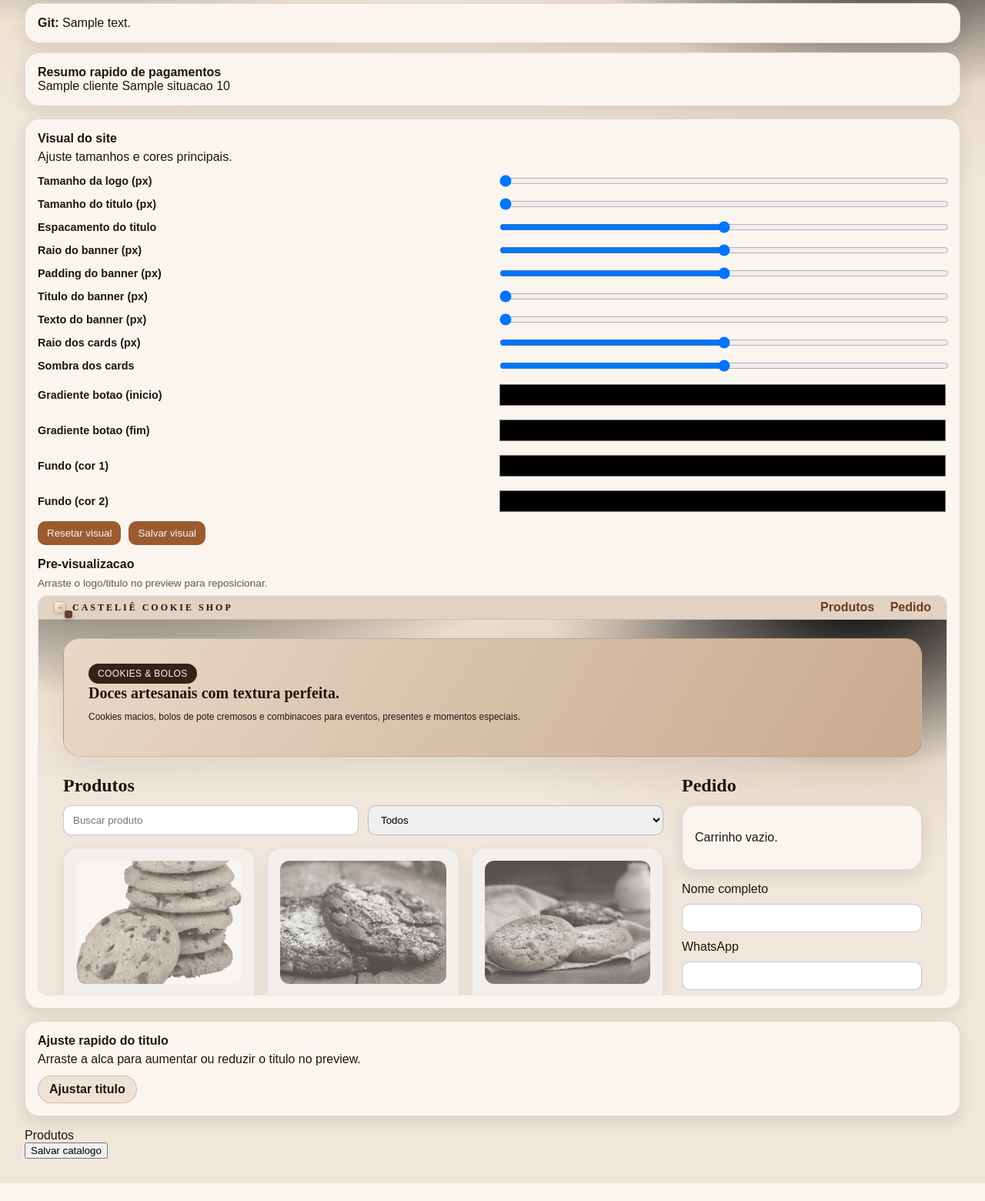
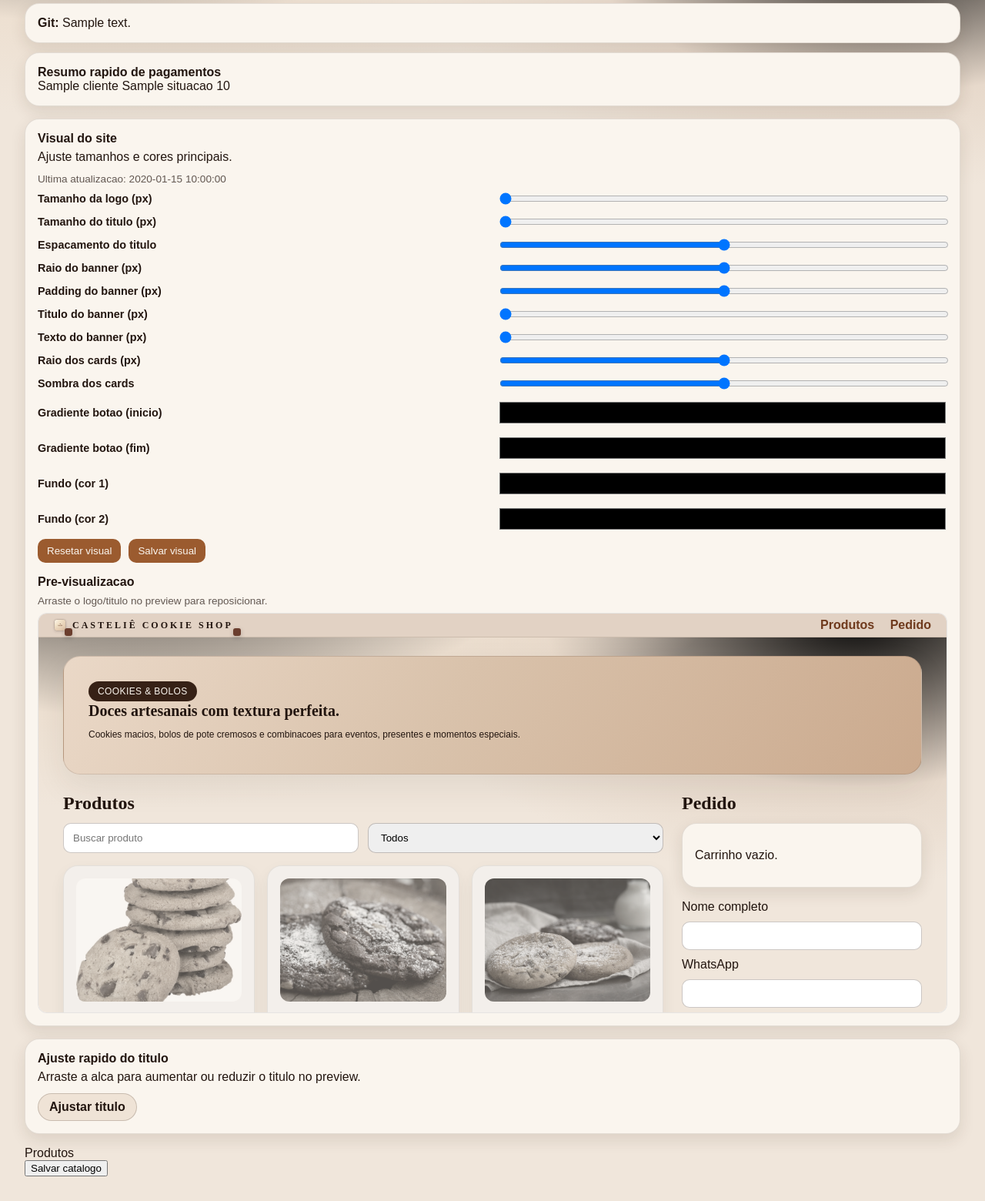
Before and after one commit to felipepereira160-a11y/CastelieCookieShop, a FastAPI app: template fastapi_app/templates/admin.html in a window 1280 px wide. Shown: the part 104-1664 px from the top of the page at 77% size. Before the commit the page ends 1641 px from the top, so only its background shows below. Run offline with FastAPI, Linux system fonts and the light colour scheme; the template is opened without the code that fills it: most values are stand-ins (such as "Sample title", 1, 10 or a date in 2020).

Commit message:
Add title resize handle and theme timestamp

```diff
--- a/fastapi_app/main.py
+++ b/fastapi_app/main.py
@@ -167,6 +167,7 @@ DEFAULT_THEME = {
     "logo_offset_y": 0,
     "text_offset_x": 0,
     "text_offset_y": 0,
+    "updated_at": "",
     "card_radius": 18,
     "card_shadow": 0.08,
     "hero_radius": 18,
@@ -409,6 +410,7 @@ def admin_theme_save(
         "logo_offset_y": float(logo_offset_y or 0),
         "text_offset_x": float(text_offset_x or 0),
         "text_offset_y": float(text_offset_y or 0),
+        "updated_at": dt.datetime.now().strftime("%Y-%m-%d %H:%M:%S"),
         "card_radius": max(8, min(30, int(card_radius))),
         "card_shadow": max(0.02, min(0.2, float(card_shadow))),
         "hero_radius": max(12, min(32, int(hero_radius))),
--- a/fastapi_app/static/styles.css
+++ b/fastapi_app/static/styles.css
@@ -349,6 +349,12 @@ h1, h2, h3 {
   gap: 8px;
 }
 
+.theme-last {
+  font-size: 0.85rem;
+  color: rgba(34, 21, 15, 0.7);
+  margin-bottom: 8px;
+}
+
 .theme-hint {
   font-size: 0.85rem;
   color: rgba(34, 21, 15, 0.7);
--- a/fastapi_app/templates/admin.html
+++ b/fastapi_app/templates/admin.html
@@ -69,6 +69,9 @@
         <div class="card" style="margin-bottom: 16px;">
           <strong>Visual do site</strong>
           <p style="margin: 6px 0 12px;">Ajuste tamanhos e cores principais.</p>
+          {% if theme.updated_at %}
+          <div class="theme-last">Ultima atualizacao: {{ theme.updated_at }}</div>
+          {% endif %}
           <form method="post" action="/admin/theme" class="form theme-form" id="theme-form">
             <div class="theme-grid">
               <label>Tamanho da logo (px)</label>
@@ -328,6 +331,7 @@
           enableLogoResize();
           enableLogoDrag();
           enableTextDrag();
+          enableTextResize();
         });
         updateThemePreview();
       }
@@ -491,6 +495,57 @@
         });
       }
 
+      function enableTextResize() {
+        if (!themeFrame || !themeFrame.contentDocument) return;
+        const doc = themeFrame.contentDocument;
+        const text = doc.querySelector('.brand-text');
+        if (!text) return;
+
+        text.style.position = 'relative';
+        text.style.display = 'inline-flex';
+        text.style.alignItems = 'center';
+
+        let handle = doc.querySelector('.text-resize-handle');
+        if (!handle) {
+          handle = doc.createElement('div');
+          handle.className = 'text-resize-handle';
+          handle.style.position = 'absolute';
+          handle.style.width = '10px';
+          handle.style.height = '10px';
+          handle.style.borderRadius = '3px';
+          handle.style.background = '#6b3e2e';
+          handle.style.right = '-10px';
+          handle.style.bottom = '-6px';
+          handle.style.cursor = 'nwse-resize';
+          handle.style.boxShadow = '0 2px 6px rgba(0,0,0,0.2)';
+          text.appendChild(handle);
+        }
+
+        let resizing = false;
+        let startX = 0;
+        let baseSize = 0;
+        const getHidden = (name) => themeForm.querySelector(`[name="${name}"]`);
+
+        handle.addEventListener('mousedown', (event) => {
+          resizing = true;
+          startX = event.clientX;
+          baseSize = parseFloat(getHidden('brand_font_size').value || 24);
+          event.preventDefault();
+        });
+
+        doc.addEventListener('mousemove', (event) => {
+          if (!resizing) return;
+          const dx = event.clientX - startX;
+          const next = Math.min(200, Math.max(12, baseSize + dx));
+          getHidden('brand_font_size').value = next.toFixed(0);
+          updateThemePreview();
+        });
+
+        doc.addEventListener('mouseup', () => {
+          resizing = false;
+        });
+      }
+
       const titleResizeHandle = document.getElementById('title-resize-handle');
       if (titleResizeHandle) {
         let resizingTitle = false;
--- a/fastapi_app/templates/admin_login.html
+++ b/fastapi_app/templates/admin_login.html
@@ -8,7 +8,7 @@
   </head>
   <body>
     <header class="top-nav">
-      <div class="brand">Castelie Cookie Shop</div>
+      <div class="brand">Casteliê Cookie Shop</div>
       <nav>
         <a href="/">Produtos</a>
       </nav>
```
